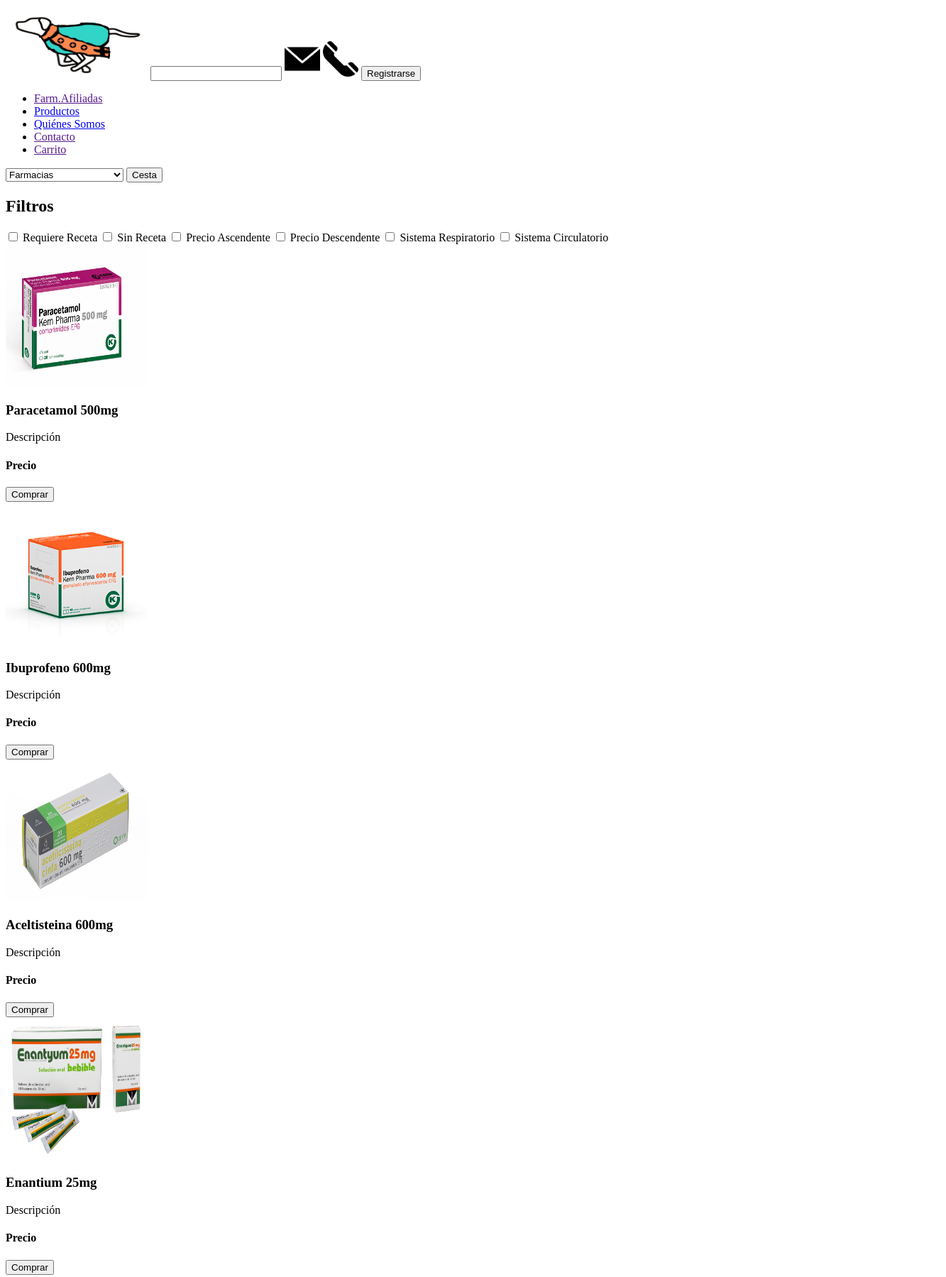
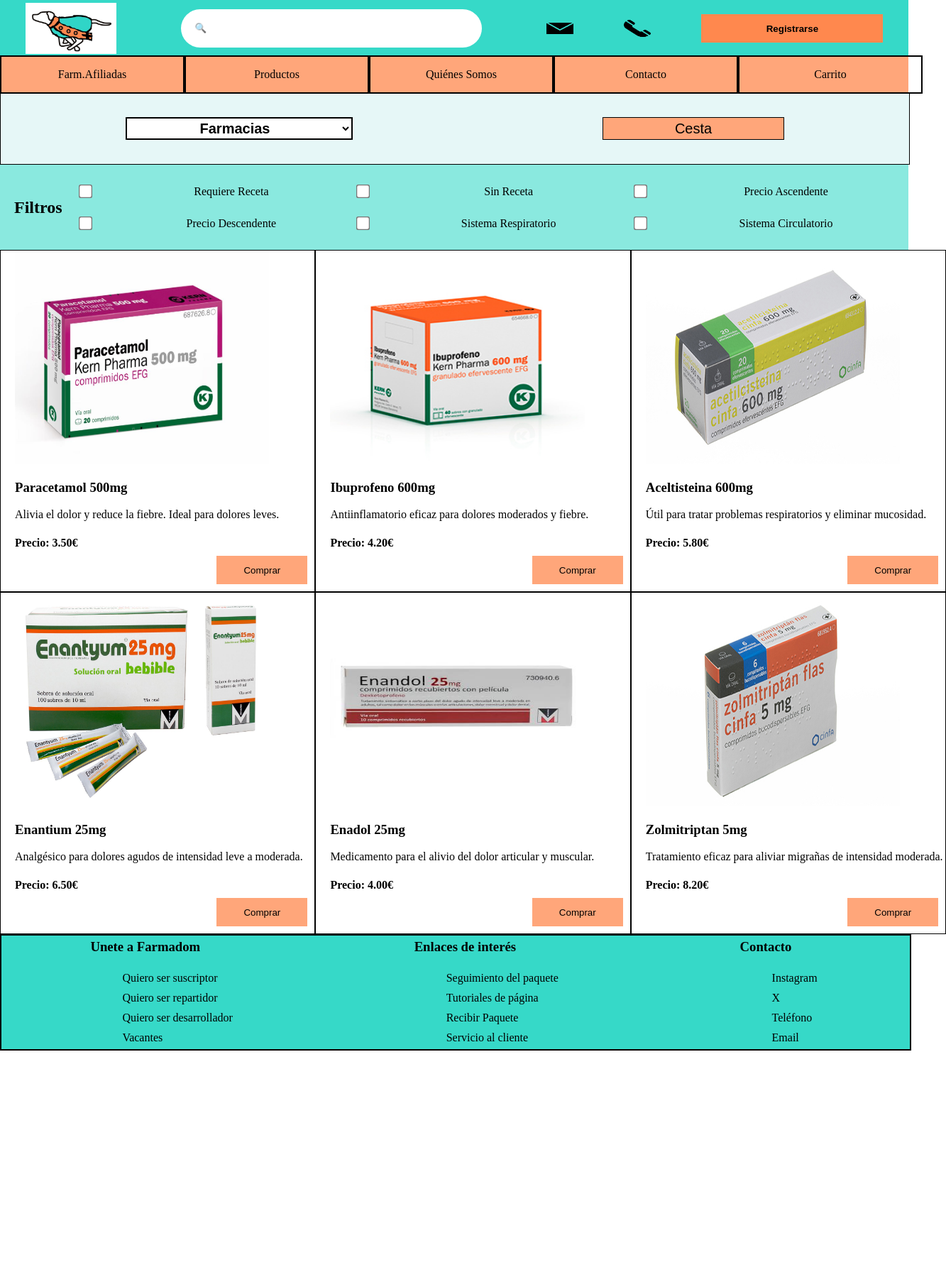
Before and after one commit to valfrio/FarmaDom, a plain HTML site: page listadoProductos.html in a window 1280 px wide. Shown: the top 1799 px of the page at 71% size, 1333 px wide, since content can reach past the window. After the commit the page ends 1492 px from the top, so only its background shows below. Drawn offline with Linux system fonts and the light colour scheme.

Commit message:
terminado parcial

```diff
--- a/listadoProductos.html
+++ b/listadoProductos.html
@@ -9,6 +9,8 @@
       href="assets/cabecera/logo.png"
       type="image/x-icon"
     />
+    <link rel="stylesheet" href="styles/base.css">
+    <link rel="stylesheet" href="styles/listado.css">
   </head>
   <body>
     <header>
@@ -18,7 +20,7 @@
         width="200"
         height="100"
       />
-      <input type="text" name="busqueda" id="busqueda" />
+      <input type="text" name="busqueda" id="busqueda" placeholder="🔍"/>
       <img
         src="assets/cabecera/email.png"
         alt="IconoEmail"
@@ -60,87 +62,113 @@
           <option value="cordoba">Farmacia Córdoba</option>
           <option value="Fernan Nuñez">Farmacia Fernan Nuñez</option>
         </select>
-            <input type="submit" value="Cesta">
+        <input type="submit" value="Cesta" />
       </section>
       <section>
         <h2>Filtros</h2>
-            <input type="checkbox" name="receta" id="receta">
+        <input type="checkbox" name="receta" id="receta" />
         <label for="precio 1">Requiere Receta</label>
 
-            <input type="checkbox" name="sinreceta" id="sinreceta">
+        <input type="checkbox" name="sinreceta" id="sinreceta" />
         <label for="precio 1">Sin Receta</label>
 
-            <input type="checkbox" name="precio1" id="precio1">
+        <input type="checkbox" name="precio1" id="precio1" />
         <label for="precio 1">Precio Ascendente</label>
 
-            <input type="checkbox" name="precio2" id="precio2">
+        <input type="checkbox" name="precio2" id="precio2" />
         <label for="precio 1">Precio Descendente</label>
 
-            <input type="checkbox" name="respiratorio" id="respiratorio">
+        <input type="checkbox" name="respiratorio" id="respiratorio" />
         <label for="precio 1">Sistema Respiratorio</label>
 
-            <input type="checkbox" name="circulatorio" id="circulatorio">
+        <input type="checkbox" name="circulatorio" id="circulatorio" />
         <label for="precio 1">Sistema Circulatorio</label>
       </section>
-        <section>
-            <section>
+      <section class="med">
         <article>
-                    <img src="assets/medicamentos/paracetamol.jpg" alt="paracetamol500mg" height="200" width="200">
+            <img
+                src="assets/medicamentos/paracetamol.jpg"
+                alt="paracetamol500mg"
+                height="200"
+                width="200"
+            />
             <h3>Paracetamol 500mg</h3>
-                    <p>Descripción</p>
-                    <h4>Precio</h4>
+            <p>Alivia el dolor y reduce la fiebre. Ideal para dolores leves.</p>
+            <h4>Precio: 3.50€</h4>
             <a href="detalles.html">
-                        <input type="submit" value="Comprar">
+                <input type="submit" value="Comprar" />
             </a>
         </article>
         <article>
-                    <img src="assets/medicamentos/ibuprofeno.jpeg" alt="ibuprofeno600mg" height="200" width="200">
+            <img
+                src="assets/medicamentos/ibuprofeno.jpeg"
+                alt="ibuprofeno600mg"
+                height="200"
+                width="200"
+            />
             <h3>Ibuprofeno 600mg</h3>
-                    <p>Descripción</p>
-                    <h4>Precio</h4>
+            <p>Antiinflamatorio eficaz para dolores moderados y fiebre.</p>
+            <h4>Precio: 4.20€</h4>
             <a href="detalles.html">
-                        <input type="submit" value="Comprar">
+                <input type="submit" value="Comprar" />
             </a>
         </article>
         <article>
-                    <img src="assets/medicamentos/aceltisteina.jpg" alt="aceltisteina600mg" height="200" width="200">
+            <img
+                src="assets/medicamentos/aceltisteina.jpg"
+                alt="aceltisteina600mg"
+                height="200"
+                width="200"
+            />
             <h3>Aceltisteina 600mg</h3>
-                    <p>Descripción</p>
-                    <h4>Precio</h4>
+            <p>Útil para tratar problemas respiratorios y eliminar mucosidad.</p>
+            <h4>Precio: 5.80€</h4>
             <a href="detalles.html">
-                        <input type="submit" value="Comprar">
-                    </a>
-                </article>
-            </section>
-            <section>
-                <article>
-                    <img src="assets/medicamentos/enantium.jpg" alt="enantium25mg" height="200" width="200">
-                    <h3>Enantium 25mg</h3>
-                    <p>Descripción</p>
-                    <h4>Precio</h4>
-                    <a href="detalles.html">
-                        <input type="submit" value="Comprar">
+                <input type="submit" value="Comprar" />
             </a>
         </article>
         <article>
-                    <img src="assets/medicamentos/enandol.jpg" alt="enadol25mg" height="200" width="200">
-                    <h3>Enadol 25mg</h3>
-                    <p>Descripción</p>
-                    <h4>Precio</h4>
+            <img
+                src="assets/medicamentos/enantium.jpg"
+                alt="enantium25mg"
+                height="200"
+                width="200"
+            />
+            <h3>Enantium 25mg</h3>
+            <p>Analgésico para dolores agudos de intensidad leve a moderada.</p>
+            <h4>Precio: 6.50€</h4>
             <a href="detalles.html">
-                        <input type="submit" value="Comprar">
+                <input type="submit" value="Comprar" />
             </a>
         </article>
         <article>
-                    <img src="assets/medicamentos/zolmitriptan.jpg" alt="zolmitriptan5mg" height="200" width="200">
-                    <h3>Zolmitriptam 5mg</h3>+s
-                    <p>Descripción</p>
-                    <h4>Precio</h4>
+            <img
+                src="assets/medicamentos/enandol.jpg"
+                alt="enadol25mg"
+                height="200"
+                width="200"
+            />
+            <h3>Enadol 25mg</h3>
+            <p>Medicamento para el alivio del dolor articular y muscular.</p>
+            <h4>Precio: 4.00€</h4>
             <a href="detalles.html">
-                        <input type="submit" value="Comprar">
+                <input type="submit" value="Comprar" />
             </a>
         </article>
-            </section>
+        <article>
+            <img
+                src="assets/medicamentos/zolmitriptan.jpg"
+                alt="zolmitriptan5mg"
+                height="200"
+                width="200"
+            />
+            <h3>Zolmitriptan 5mg</h3>
+            <p>Tratamiento eficaz para aliviar migrañas de intensidad moderada.</p>
+            <h4>Precio: 8.20€</h4>
+            <a href="detalles.html">
+                <input type="submit" value="Comprar" />
+            </a>
+        </article>
     </section>
 
     </main>
@@ -167,9 +195,9 @@
         <h3>Contacto</h3>
         <ul>
           <li><a href="https://www.instagram.com/">Instagram</a></li>
-          <li> <a href="https://x.com/">X</a></li>
+          <li><a href="https://x.com/">X</a></li>
           <li><a href="tel:+34644616059">Teléfono</a></li>
-          <li> <a href="mailto:a22rucral@iesgrancapitan.org">Email</a></li>
+          <li><a href="mailto:a22rucral@iesgrancapitan.org">Email</a></li>
         </ul>
       </section>
     </footer>
--- /dev/null
+++ b/styles/base.css
@@ -0,0 +1,88 @@
+body{
+    height: 100vh;
+    width: 100vw;
+    margin: 0;
+}
+
+header{
+    height: 10vh;
+    background-color: #36D9C8;
+    display: flex;
+    justify-content: space-around;
+    align-items: center;
+}
+
+header button{
+    background-color: #FF884E;
+    border: 0;
+    height: 5vh;
+    width: 20vw;
+    font-weight: 600;
+}
+header img{
+    height:3vh;
+    width: 3vw;
+}
+header img:first-child{
+    height: 90%;
+    width: 10%;
+}
+
+header input{
+    padding: 0px 20px;
+    margin: 0px 20px;
+    width: 30vw;
+    height: 4em;
+    border: 0;
+    border-radius: 30px;
+}
+header .icono{
+    height: 30px;
+    width: 30px;
+}
+
+nav{
+    height: 50px;
+    background-color: #ffa67a;
+    display: flex;
+    align-items: center;
+}
+nav ul{
+    padding: 0;
+    display: flex;
+    list-style: none;
+}
+nav ul li{
+    display: flex;
+    justify-content: center;
+    align-items: center;
+    height: 50px;
+    width: 20vw;
+    border: 2px solid black;
+}
+nav ul li a{
+    text-decoration: none;
+    color: black;
+}
+
+footer{
+    height: 20vh;
+    width: 100vw;
+    display: flex;
+    align-items: center;
+    justify-content: space-around;
+    background-color: #36D9C8;
+    border: 2px solid black;
+}
+
+footer ul{
+    list-style: none;
+}
+
+footer ul li{
+    padding: 5px;
+}
+footer ul li a{
+    color: black;
+    text-decoration: none;
+}
--- a/styles/inicio.css
+++ b/styles/inicio.css
@@ -1,47 +1,155 @@
-body{
-    height: 100vh;
-    width: 100vw;
+.agrupada{
+    display: flex;
+    height: 50vh;
+    border: 2px solid black;
+
 }
 
-header{
-    height: 130px;
-    background-color: #36D9C8;
+.agrupada section:nth-child(1){
+    background-color: #8ae9df;
+    width: 50vw;
+    overflow: scroll;
+    border: 2px solid black;
+}
+
+.agrupada section:nth-child(1) ul{
+    list-style: none;
+}
+
+.agrupada ul li{
     display: flex;
-    justify-content: space-around;
     align-items: center;
 }
 
-header button{
-    background-color: #FF884E;
-    border: 0;
-    height: 50px;
-    width: 175px;
-    font-weight: 600;
+.agrupada img{
+    height: 18vh;
+    width: 20vw;
+    padding: 20px;
 }
 
-header input{
-    padding: 0px 20px;
-    margin: 0px 20px;
-    width: 350px;
-    height: 50px;
-    border: 0;
-    border-radius: 35%;
-}
-header .icono{
-    height: 30px;
-    width: 30px;
+.agrupada p{
+    font-size: 2em;
 }
 
-nav{
-    background-color: #ffa67a;
-    display: flex;
-    justify-content: center;
-    align-items: center;
+.agrupada section:nth-child(2) {
+    width: 50vw;
+    border: 2px solid black;
+
 }
-nav ul{
-    display: flex;
-    list-style: none;
+.agrupada section:nth-child(2) iframe{
+    width: 100%;
+    height: 99%;
 }
-nav li{
-    text-decoration: none;
+
+.agrupada h3{
+    padding-left: 25%;
 }
+
+
+.dudas {
+    background-color: #e6f7f7;
+    border: 2px solid black;
+    padding: 20px;
+    text-align: center;
+    border-radius: 10px;
+    box-shadow: 0px 4px 8px rgba(0, 0, 0, 0.2);
+}
+
+.dudas h3 {
+    font-weight: bold;
+    font-size: 1.5em;
+    margin-bottom: 15px;
+    color: #333;
+}
+
+.dudas article {
+    display: inline-block;
+    width: 15vw;
+    height: 15vh;
+    background-color: #ffccbc;
+    border: 2px solid #000;
+    margin: 100px;
+    padding: 15px;
+    text-align: center;
+    border-radius: 10px;
+    box-shadow: 2px 2px 6px rgba(0, 0, 0, 0.2);
+    transition: transform 0.2s, box-shadow 0.2s;
+    position: relative;
+}
+
+.dudas article:hover {
+    transform: scale(1.05);
+    box-shadow: 4px 4px 10px rgba(0, 0, 0, 0.3);
+}
+
+.dudas article h5 {
+    background-color: #d64b26;
+    color: white;
+    width: 100%;
+    height: 20%;
+    position: absolute;
+    top: 0px;
+    left: 0;
+    margin-top: 0px;
+    z-index: 1;
+    font-size: 14px;
+    font-weight: bold;
+    border-radius: 5px 5px 0 0;
+    outline: 1px solid black;
+    padding-top: 15px;
+}
+
+.dudas article img {
+    position: absolute;
+    top: 0;
+    left: 10px;
+    z-index: 2;
+    border-radius: 50%;
+    width: 40px;
+    height: 40px;
+    box-shadow: 1px 1px 4px rgba(0, 0, 0, 0.2);
+}
+
+.dudas article p{
+    position: absolute;
+    margin: 10px;
+    padding: 50px;
+
+}
+
+
+
+.horizontal {
+    background-color: #e6f7f7;
+    border: 2px solid black;
+    padding: 20px;
+    text-align: center;
+    border-radius: 10px;
+    box-shadow: 0px 4px 8px rgba(0, 0, 0, 0.2);
+}
+
+.horizontal h3 {
+    font-weight: bold;
+    font-size: 1.5em;
+    margin-bottom: 15px;
+    color: #333;
+}
+
+.horizontal article {
+    display: inline-block;
+    margin: 30px 120px;
+    padding: 15px;
+    text-align: center;
+    transition: transform 0.2s, box-shadow 0.2s;
+    position: relative;
+}
+
+.horizontal img{
+    height: 200px;
+    width: 200px;
+    margin-bottom: 40px;
+}
+
+.horizontal p{
+    font-size: 25px;
+}
--- /dev/null
+++ b/styles/listado.css
@@ -0,0 +1,90 @@
+body{
+    height: 100vh;
+    width: 100vw;
+}
+
+main > section:nth-child(1){
+    display: flex;
+    justify-content: space-around;
+    align-items: center;
+    width: 100vw;
+    height: 100px;
+    background-color: #e6f7f7;
+    border: 1px solid black;
+}
+
+main > section:nth-child(1) select{
+    text-align: center;
+    background-color: white;
+    height: 4vh;
+    width: 25vw;
+    border: solid 2px black;
+    font-size: 20px;
+    font-weight: 700;
+}
+
+main > section:nth-child(1) input{
+    border-radius: 0;
+    border: solid 1px black;
+    background-color: #ffa67a;
+    height: 4vh;
+    width: 20vw;
+    font-size: 20px;
+    font-weight: 500;
+}
+
+main > section:nth-child(2){
+    height: 10vh;
+    background-color: #8ae9df;
+    display: grid;
+    grid-template-columns: repeat(22, 1fr);
+    grid-template-rows: 1fr 1fr;
+    gap: 10px;
+    place-items: center;
+    padding: 20px;
+}
+main > section:nth-child(2) h2{
+    grid-row: span 2;
+}
+
+main > section:nth-child(2) label{
+    padding-left: 20px;
+    font-size: 16px;
+    grid-column: span 6;
+}
+
+input[type="checkbox"]{
+    transform: scale(1.5);
+    margin: 10px;
+}
+
+.med{
+    display: grid;
+    grid-template-columns: repeat(3, 1fr);
+    justify-items: center;
+}
+.med article{
+    height: 60vh;
+    width: 33vw;
+    padding-left: 20px;
+    border: solid 1px black;
+    position: relative;
+}
+
+.med article img{
+    height: 300px;
+    width: 28vw;
+}
+
+.med article a{
+    position: absolute;
+    bottom: 10px;
+    right: 10px;
+}
+
+.med article a input{
+    height: 5vh;
+    width: 10vw;
+    border: 0;
+    background-color: #ffa67a;
+}
```
Also changed, not shown: detalles.html (+37 -27 lines), inicio.html (+7 -5 lines), styles/detalles.css (added, +130 -0 lines). Lines whose indentation alone changed are shown as unchanged.
